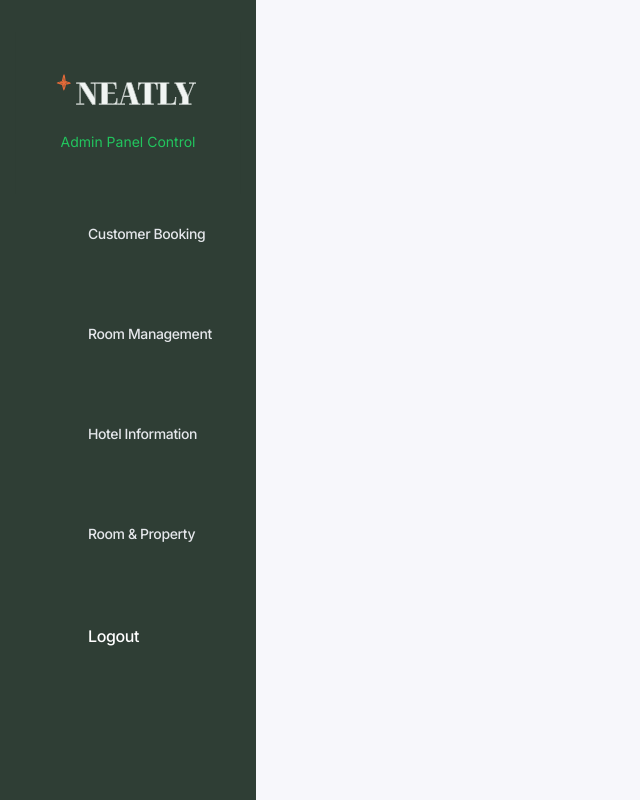
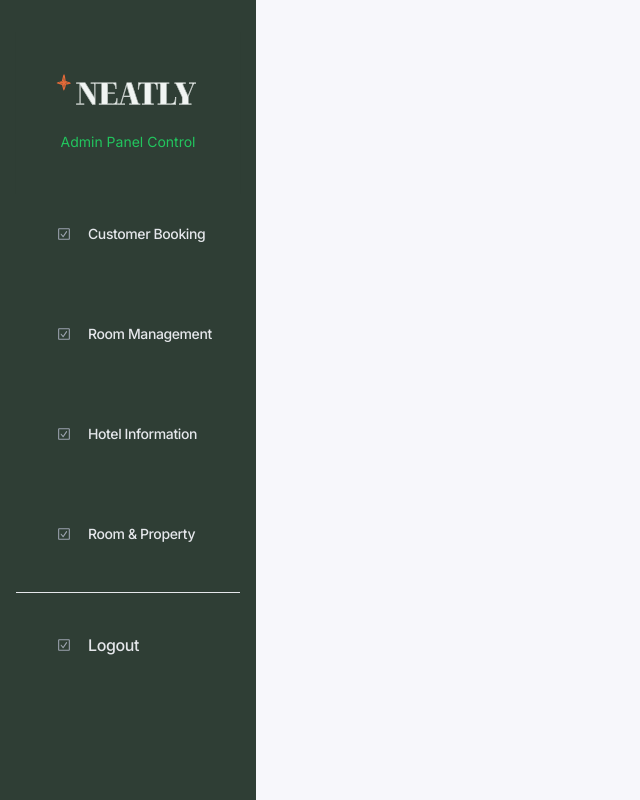
Before and after one commit to L1laX/Grand-final-project-neatly-hotel-teal, a Next.js app: page /admin/Sidebar in a window 1280 px wide. Shown: the whole page, without its empty margins (0-640 px from the left). Built offline with nearby package versions, Linux system fonts and the light colour scheme.

Commit message:
feat: rebase

```diff
--- a/src/app/admin/Sidebar/page.jsx
+++ b/src/app/admin/Sidebar/page.jsx
@@ -4,24 +4,30 @@ import React from "react";
 import Link from "next/link";
 import Image from "next/image";
 import Logo from "@/asset/logo/logo-light.svg";
+import { Checkbox } from "@mui/material";
+import { CheckboxIcon } from "@radix-ui/react-icons";
 
 const Sidebar = () => {
   const sidebarItem = [
     {
       name: "Customer Booking",
       href: "/admin/booking",
+      svg: "",
     },
     {
       name: "Room Management",
       href: "/admin/room_management",
+      svg: "",
     },
     {
       name: "Hotel Information",
       href: "/admin/hotel_info",
+      svg: "",
     },
     {
       name: "Room & Property",
       href: "/admin/room_type",
+      svg: "",
     },
   ];
 
@@ -45,26 +51,35 @@ const Sidebar = () => {
                   href={item.href}
                   className="flex items-center gap-4 rounded-md  px-4 py-2 text-gray-200 duration-500 hover:text-white"
                 >
-                  <svg
+                  <CheckboxIcon
                     className="h-4 w-4 text-gray-400 "
+                    src={item.svg}
                     fill="currentColor"
                     aria-hidden="true"
-                  ></svg>
+                  />
                   <span className=" text-sm">{item.name}</span>
                 </a>
               </li>
             </div>
           ))}
         </ul>
-        <div className="flex w-full gap-4 whitespace-nowrap  p-6 text-base font-medium leading-6 tracking-tight  text-gray-300 hover:bg-green-600">
-          <svg
-            className="h-4 w-4 text-gray-400 "
-            fill="currentColor"
-            aria-hidden="true"
-          ></svg>
-          <Link href="/admin/login" className="px-4 py-2 text-white  ">
-            Logout
-          </Link>
+        <hr />
+        <div className="flex w-full justify-center gap-4  whitespace-nowrap p-6 text-base font-medium leading-6 tracking-tight text-gray-300 hover:bg-green-600">
+          <div className=" flex items-center ">
+            <CheckboxIcon
+              className="h-4 w-4 text-gray-400 "
+              fill="currentColor"
+              aria-hidden="true"
+            />
+            <div className="pr-[45px]">
+              <Link
+                href="/admin/login"
+                className="flex items-center gap-4 rounded-md  px-4 text-gray-200 duration-500 hover:text-white"
+              >
+                Logout
+              </Link>
+            </div>
+          </div>
         </div>
       </div>
     </div>
```
